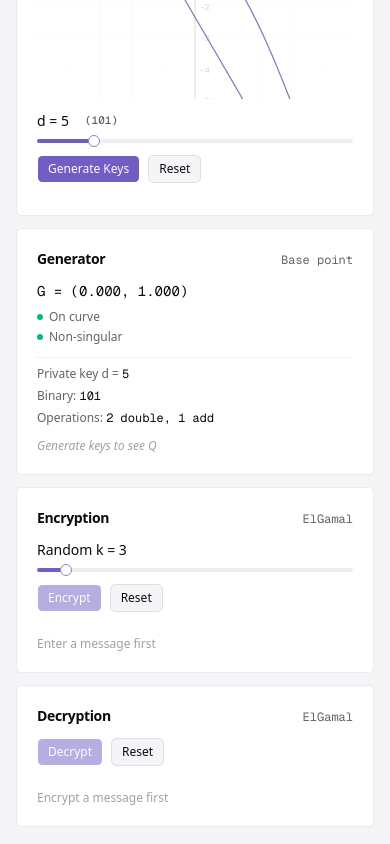
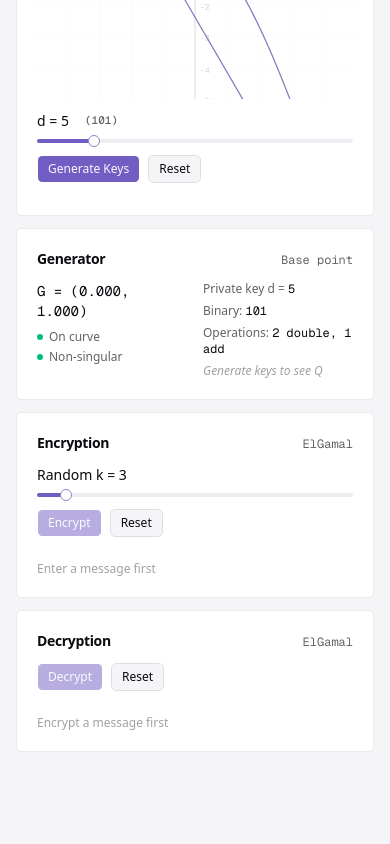
Before and after one commit to kunalsinghdadhwal/ecc-visualizer, a Next.js app: page / in a window 390 px wide. Shown: the part 1614-2458 px from the top of the page. After the commit the page ends 2398 px from the top, so only its background shows below. Built offline with nearby package versions, Linux system fonts and the light colour scheme.

Commit message:
arranging the cards
Signed-off-by: Kunal Singh Dadhwal <kunalsinghdadhwal@gmail.com>

```diff
--- a/app/page.tsx
+++ b/app/page.tsx
@@ -44,11 +44,13 @@ export default function Page() {
         <PointAdditionTile />
         <ScalarMultTile />
 
-        {/* Row 3-4: Key Gen 2x2, Generator + Encryption on right, Decryption below */}
+        {/* Bottom: Key Gen 2 cols + stacked right column */}
         <KeyGenerationTile />
-        <GeneratorTile />
-        <EncryptionTile />
-        <DecryptionTile />
+        <div className="md:col-span-2 flex flex-col gap-3">
+          <GeneratorTile />
+          <EncryptionTile />
+          <DecryptionTile />
+        </div>
       </BentoGrid>
     </main>
   );
--- a/components/tiles/decryption-tile.tsx
+++ b/components/tiles/decryption-tile.tsx
@@ -71,7 +71,7 @@ export function DecryptionTile() {
   const isDone = decryptedPoint && !isPlaying && currentStep >= decryptSteps.length - 1;
 
   return (
-    <BentoTile title="Decryption" subtitle="ElGamal" className="self-start">
+    <BentoTile title="Decryption" subtitle="ElGamal">
       <div className="flex flex-col gap-3">
         <div className="flex gap-2">
           <Button size="sm" onClick={runDecrypt} disabled={!canDecrypt} className="text-xs">
--- a/components/tiles/encryption-tile.tsx
+++ b/components/tiles/encryption-tile.tsx
@@ -77,7 +77,7 @@ export function EncryptionTile() {
   const isDone = cipherText && !isPlaying && currentStep >= encryptSteps.length - 1;
 
   return (
-    <BentoTile title="Encryption" subtitle="ElGamal" className="self-start">
+    <BentoTile title="Encryption" subtitle="ElGamal">
       <div className="flex flex-col gap-3">
         <div className="space-y-2">
           <Label className="text-sm">Random k = {randomK}</Label>
--- a/components/tiles/generator-tile.tsx
+++ b/components/tiles/generator-tile.tsx
@@ -10,17 +10,16 @@ export function GeneratorTile() {
 
   const onCurve = generator ? isOnCurve(generator, curveParams) : false;
   const disc = discriminant(curveParams);
+  const binary = privateKey.toString(2);
+  const addCount = binary.slice(1).split("").filter((b) => b === "1").length;
 
   return (
-    <BentoTile title="Generator" subtitle="Base point" className="self-start">
-      <div className="flex flex-col gap-3">
+    <BentoTile title="Generator" subtitle="Base point">
+      <div className="grid grid-cols-2 gap-4">
         <div className="space-y-2">
-          <div className="text-xs text-muted-foreground">
           <p className="font-mono text-foreground text-sm">
             G = {generator ? formatPoint(generator) : "none"}
           </p>
-          </div>
-
           <div className="space-y-1 text-xs text-muted-foreground">
             <div className="flex items-center gap-1.5">
               <span
@@ -41,43 +40,35 @@ export function GeneratorTile() {
           </div>
         </div>
 
-        <div className="border-t border-border/40 pt-2 space-y-1.5 text-xs text-muted-foreground">
+        <div className="space-y-1.5 text-xs text-muted-foreground">
           <p>
             Private key d ={" "}
             <span className="font-mono text-foreground">{privateKey}</span>
           </p>
           <p>
             Binary:{" "}
-            <span className="font-mono text-foreground">
-              {privateKey.toString(2)}
-            </span>
+            <span className="font-mono text-foreground">{binary}</span>
           </p>
           <p>
             Operations:{" "}
             <span className="font-mono text-foreground">
-              {privateKey.toString(2).length - 1} double
-              {privateKey.toString(2).slice(1).split("").filter((b) => b === "1").length > 0
-                ? `, ${privateKey.toString(2).slice(1).split("").filter((b) => b === "1").length} add`
-                : ""}
+              {binary.length - 1} double{addCount > 0 ? `, ${addCount} add` : ""}
             </span>
           </p>
-        </div>
-
           {keyPair ? (
-          <div className="border-t border-border/40 pt-2 text-xs text-muted-foreground">
             <p>
               Public key Q ={" "}
               <span className="font-mono text-foreground">
                 {formatPoint(keyPair.publicKey)}
               </span>
             </p>
-          </div>
           ) : (
-          <p className="text-xs text-muted-foreground/60 italic">
+            <p className="text-muted-foreground/60 italic">
               Generate keys to see Q
             </p>
           )}
         </div>
+      </div>
     </BentoTile>
   );
 }
--- a/components/tiles/key-generation-tile.tsx
+++ b/components/tiles/key-generation-tile.tsx
@@ -104,8 +104,7 @@ export function KeyGenerationTile() {
       title="Key Generation"
       subtitle={`Q = ${privateKey}G`}
       colSpan={2}
-      rowSpan={2}
-      className="md:col-span-2 lg:row-span-2"
+      className="md:col-span-2"
     >
       <div className="flex flex-col gap-3 h-full">
         <div className="flex-1 min-h-[220px]">
```
Lines whose indentation alone changed are shown as unchanged.
